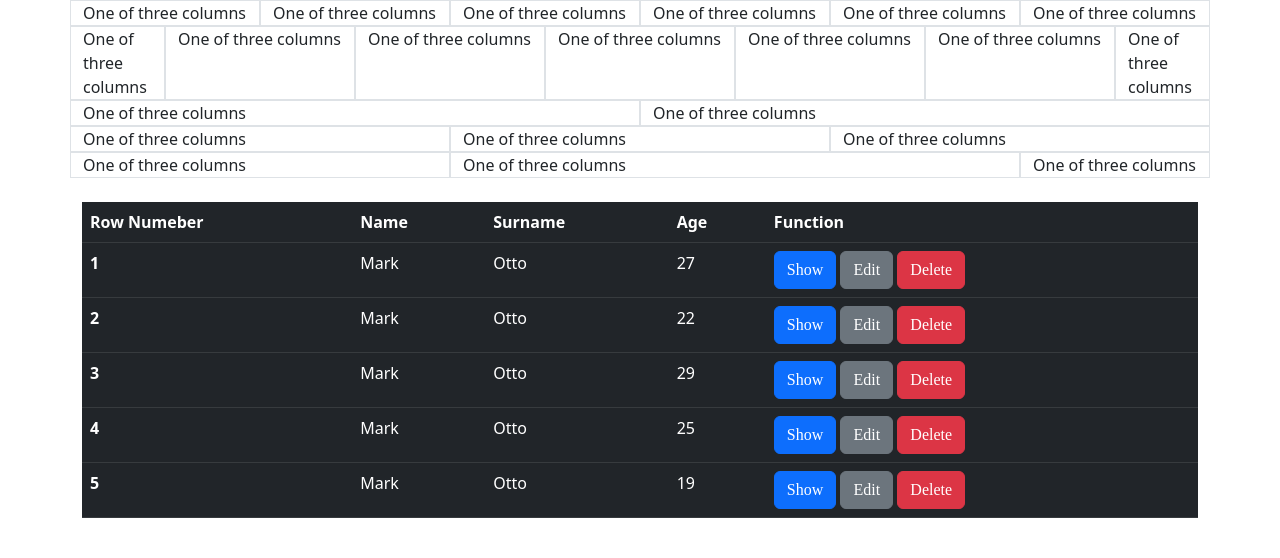
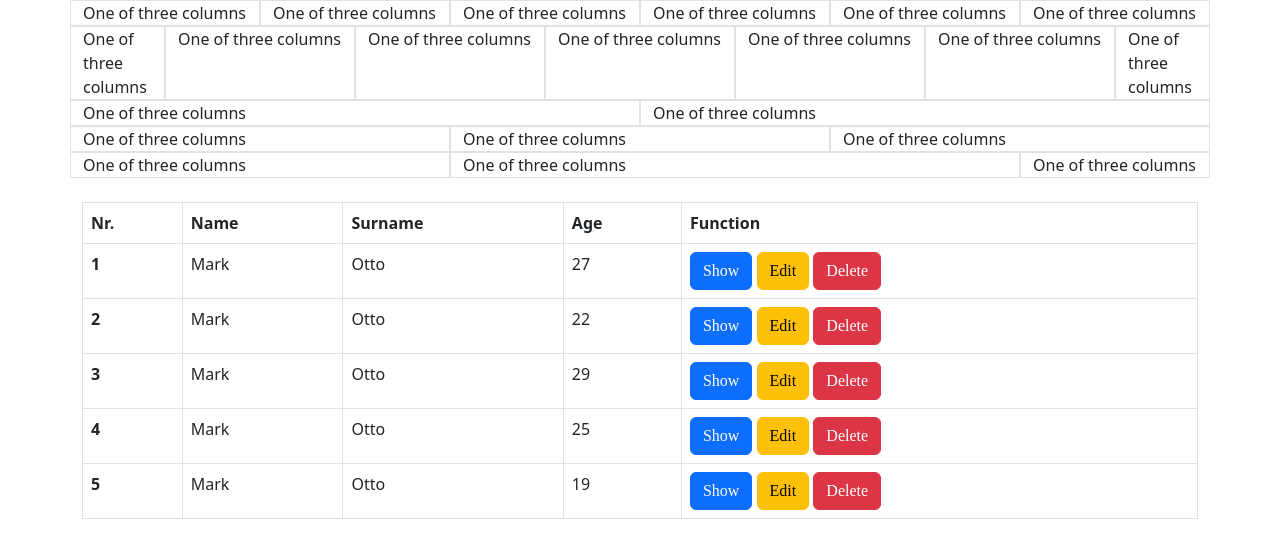
Before and after one commit to mantaslin12/Paskaita4, a plain HTML site: page index.html in a window 1280 px wide. Drawn offline with nearby package versions, Linux system fonts and the light colour scheme.

Commit message:
Nr col minor changes

```diff
--- a/css/main.css
+++ b/css/main.css
@@ -1,3 +1,6 @@
 .btn {
     font-family: comic sans;
 }
+.font-weight-bold {
+    font-weight: 900;
+}
--- a/index.html
+++ b/index.html
@@ -92,10 +92,10 @@
     </div>
     <br>
     <div class="container">
-        <table class="table table-dark">
+        <table class="table table-bordered">
             <thead>
                 <tr>
-                    <th scope="col">Row Numeber</th>
+                    <th scope="col">Nr.</th>
                     <th scope="col">Name</th>
                     <th scope="col">Surname</th>
                     <th scope="col">Age</th>
@@ -104,52 +104,52 @@
             </thead>
             <tbody>
                 <tr>
-                    <th scope="row">1</th>
+                    <td class="font-weight-bold">1</td>
                     <td>Mark</td>
                     <td>Otto</td>
                     <td>27</td>
                     <td><button type="button" class="btn btn-primary">Show</button>
-                        <button type="button" class="btn btn-secondary">Edit</button>
+                        <button type="button" class="btn btn-warning">Edit</button>
                         <button type="button" class="btn btn-danger">Delete</button>
                     </td>
                 </tr>
                 <tr>
-                    <th scope="row">2</th>
+                    <td class="font-weight-bold">2</td>
                     <td>Mark</td>
                     <td>Otto</td>
                     <td>22</td>
                     <td><button type="button" class="btn btn-primary">Show</button>
-                        <button type="button" class="btn btn-secondary">Edit</button>
+                        <button type="button" class="btn btn-warning">Edit</button>
                         <button type="button" class="btn btn-danger">Delete</button>
                     </td>
                 </tr>
                 <tr>
-                    <th scope="row">3</th>
+                    <td class="font-weight-bold">3</td>
                     <td>Mark</td>
                     <td>Otto</td>
                     <td>29</td>
                     <td><button type="button" class="btn btn-primary">Show</button>
-                        <button type="button" class="btn btn-secondary">Edit</button>
+                        <button type="button" class="btn btn-warning">Edit</button>
                         <button type="button" class="btn btn-danger">Delete</button>
                     </td>
                 </tr>
                 <tr>
-                    <th scope="row">4</th>
+                    <td class="font-weight-bold">4</td>
                     <td>Mark</td>
                     <td>Otto</td>
                     <td>25</td>
                     <td><button type="button" class="btn btn-primary">Show</button>
-                        <button type="button" class="btn btn-secondary">Edit</button>
+                        <button type="button" class="btn btn-warning">Edit</button>
                         <button type="button" class="btn btn-danger">Delete</button>
                     </td>
                 </tr>
                 <tr>
-                    <th scope="row">5</th>
+                    <td class="font-weight-bold">5</td>
                     <td>Mark</td>
                     <td>Otto</td>
                     <td>19</td>
                     <td><button type="button" class="btn btn-primary">Show</button>
-                        <button type="button" class="btn btn-secondary">Edit</button>
+                        <button type="button" class="btn btn-warning">Edit</button>
                         <button type="button" class="btn btn-danger">Delete</button>
                     </td>
                 </tr>
```
